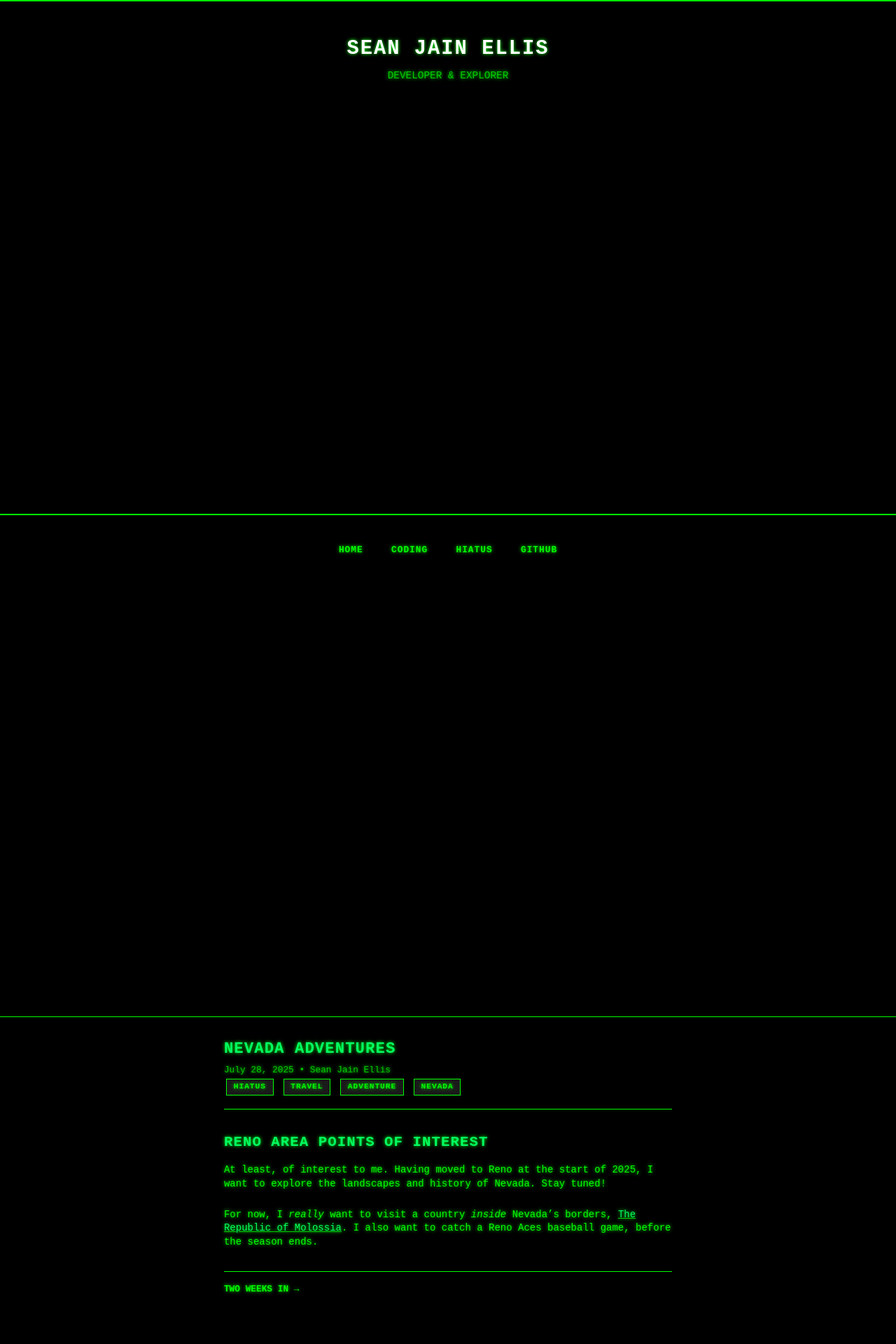
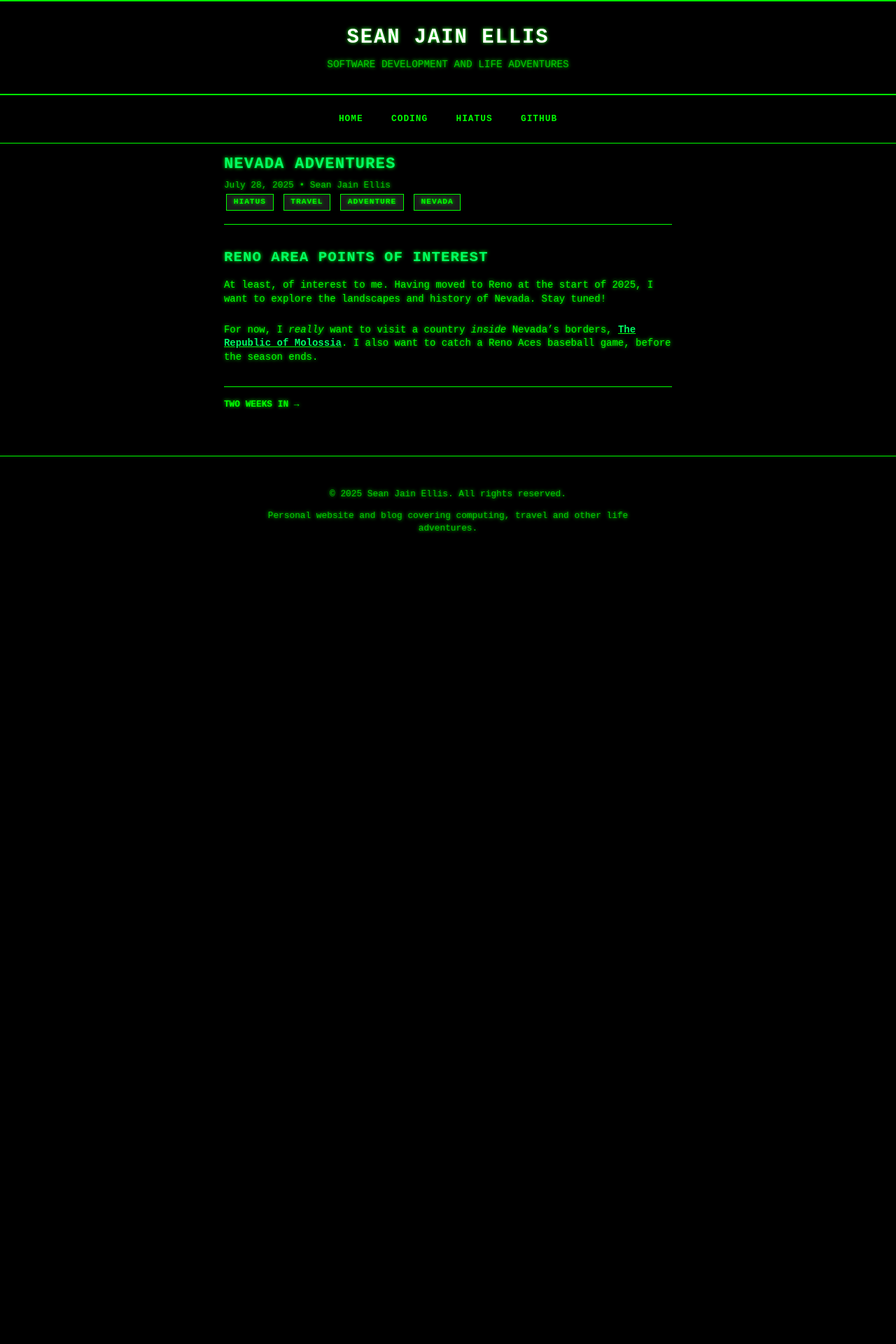
Before and after one commit to bandarji/bandarji.github.io, a Jekyll site: the page built from _hiatus/2025-07-28-nevada-adventures.md, in a window 1280 px wide. Shown: the top 1920 px of the page at 70% size. Built offline with Jekyll 4.4.1, drawn with Linux system fonts in a browser that asks for light colours; after the commit the page ends 900 px from its top, so only the background shows below that; some of the changed text lies outside the part shown.

Commit message:
Fix links

```diff
--- a/_config.yml
+++ b/_config.yml
@@ -1,7 +1,7 @@
 # Site configuration
 title: "Sean Jain Ellis"
-subtitle: "Developer & Explorer"
-description: "Personal website and blog covering coding, travel, and life adventures."
+subtitle: "Software Development and Life Adventures"
+description: "Personal website and blog covering computing, travel and other life adventures."
 github: "https://github.com/bandarji"
 
 # Theme configuration (using custom theme)
--- a/assets/css/custom.css
+++ b/assets/css/custom.css
@@ -72,19 +72,19 @@
   text-transform: uppercase;
   font-size: 0.8rem;
   letter-spacing: 1px;
+  text-shadow: none;
 }
 
 .site-nav a:hover {
   color: var(--terminal-green-bright);
-  text-shadow: 0 0 8px var(--terminal-green-bright);
+  text-shadow: 0 0 3px var(--terminal-green-bright);
 }
 
 /* Main content */
 .site-content {
   max-width: 80ch;
   margin: 0 auto;
-  padding: 2rem 1rem;
-  min-height: calc(100vh - 200px);
+  padding: 1rem;
 }
 
 /* Posts */
@@ -213,13 +213,15 @@
 .post-content a {
   color: var(--terminal-green-bright);
   text-decoration: underline;
-  text-decoration-color: var(--terminal-green-dim);
+  text-decoration-color: var(--terminal-green);
+  text-shadow: none;
+  font-weight: bold;
 }
 
 .post-content a:hover {
   color: var(--terminal-green);
   text-decoration-color: var(--terminal-green);
-  text-shadow: 0 0 8px var(--terminal-green);
+  text-shadow: 0 0 2px var(--terminal-green);
 }
 
 .post-content strong {
@@ -287,7 +289,7 @@
 
 .post-navigation a:hover {
   color: var(--terminal-green-bright);
-  text-shadow: 0 0 8px var(--terminal-green-bright);
+  text-shadow: 0 0 3px var(--terminal-green-bright);
 }
 
 /* Responsive design */
@@ -314,7 +316,8 @@
 /* Home page specific styles */
 .home-content {
   text-align: center;
-  padding: 2rem 0;
+  padding: 1rem 0;
+  margin-bottom: 2rem;
 }
 
 .home-content h1 {
@@ -330,7 +333,7 @@
   font-size: 14px;
   color: var(--terminal-green);
   max-width: 60ch;
-  margin: 0 auto 2rem auto;
+  margin: 0 auto 1rem auto;
 }
 
 /* Category badges */
@@ -361,6 +364,8 @@
   color: var(--terminal-cursor);
   animation: blink 1s infinite;
   font-weight: bold;
+  display: inline-block;
+  margin-left: 0.2rem;
 }
 
 @keyframes blink {
```
